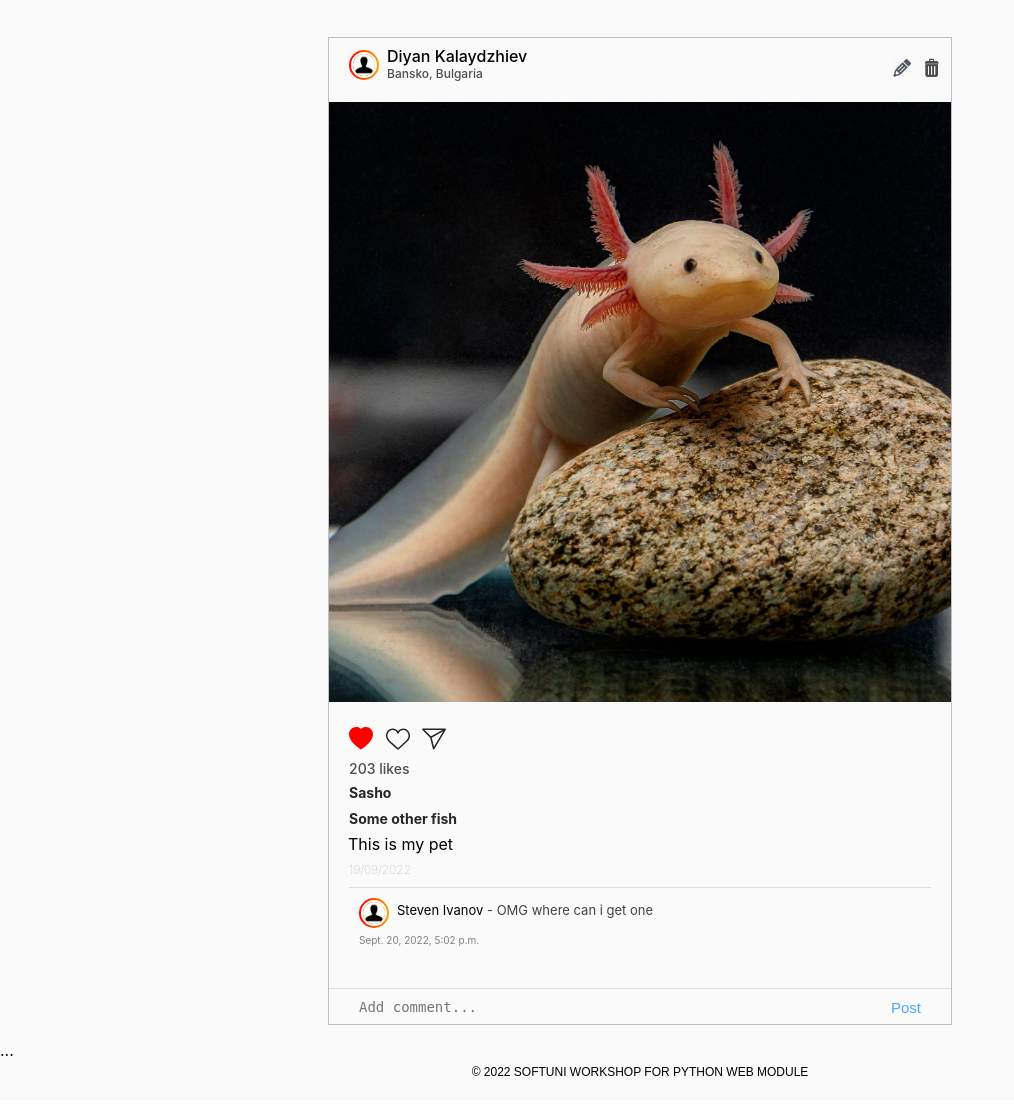
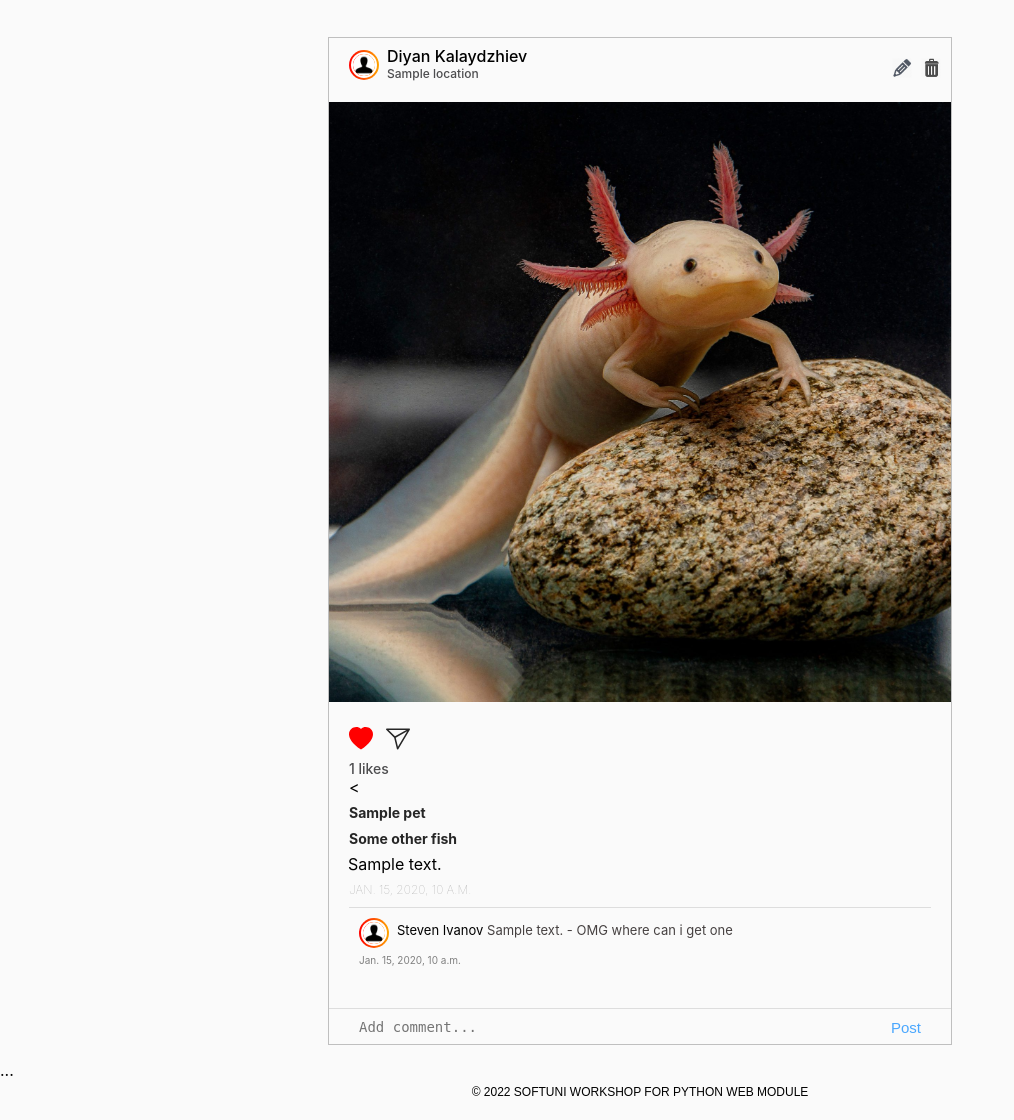
Before and after one commit to m-s-enchev/Petstagram, a Django app: template Petstagram/photos/templates/photos/photo-details-page.html in a window 1280 px wide. Shown: the part 86-1206 px from the top of the page, without its empty margins (0-1014 px from the left). Before the commit the page ends 1162 px from the top, so only its background shows below. Run offline with Django 4.2, Linux system fonts and the light colour scheme; the template is opened without the code that fills it: most values are stand-ins (such as "Sample title", 1, 10 or a date in 2020).

Commit message:
html corrections

```diff
--- a/Petstagram/photos/templates/photos/photo-details-page.html
+++ b/Petstagram/photos/templates/photos/photo-details-page.html
@@ -37,13 +37,15 @@
                             <br>
 
                             <!-- IF the photo has location -->
-                            <span>Bansko, Bulgaria</span>
+                            {% if photo.location %}
+                                <span>{{ photo.location }}</span>
+                            {% endif %}
 
                             <!-- IF the viewer is the creator of the photo -->
                             <div class="edit-delete-btns">
 
                                 <!-- Link to Edit Pet Photo Page -->
-                                <a href="#">
+                                <a href="{% url 'edit-photo' photo.pk %}">
                                     <img class="edit-img" src="{% static 'images/edit-pen-icon-6.jpg' %}"
                                          alt="edit button">
                                 </a>
@@ -78,9 +80,10 @@
                             <span class="heart">
 
                                     <!-- Link to Like Path -->
-									<a href="#">
+									<a href="{% url 'like' photo.id %}">
 
 										<!-- IF user has liked the photo -->
+                                        {% if likes %}
                                         <svg style="color: red"
                                              xmlns="http://www.w3.org/2000/svg"
                                              width="24"
@@ -95,7 +98,7 @@
                                                   fill="red">
                                             </path>
                                         </svg>
-
+                                        {% else %}
                                         <!-- IF NOT user has liked the photo -->
                                         <svg aria-label="Like"
                                              color="#262626"
@@ -104,6 +107,9 @@
                                              role="img"
                                              viewBox="0 0 48 48"
                                              width="24">
+                                        {% endif %}
+
+
                                         <!-- Coordinate path -->
                                         <path d="M34.6 6.1c5.7 0 10.4 5.2 10.4
                                                     11.5 0 6.8-5.9 11-11.5 16S25 41.3 24
@@ -126,7 +132,7 @@
                             <!-- Start Share  Button -->
 
                             <!-- Link to Share Path -->
-                            <a href="#">
+                            <a href="{% url 'share' photo.id %}">
                                 <svg aria-label="Share Post" class="_8-yf5 " color="#262626" fill="#262626"
                                      height="24" role="img" viewBox="0 0 48 48" width="24">
                                     <path d="M47.8 3.8c-.3-.5-.8-.8-1.3-.8h-45C.9 3.1.3
@@ -143,13 +149,14 @@
                     <!-- End Like and Share Buttons Section -->
 
                     <!-- Number of Likes for the Photo -->
-                    <p class="likes">203 likes</p>
+                    <p class="likes">{{ likes.count }} likes</p>
 
                     <!-- Start Tagged Pets Section-->
+                {% for pet in photo.tagged_pets.all %}
                     <!-- Link to First Tagged Pet Details Page -->
-                    <a href="#">
+                    <<a href="{% url 'pet-details' "username" pet.slug %}">
                         <p class="message">
-                            <b>Sasho</b>
+                            <b>{{ pet.name }}</b>
                         </p>
                     </a>
                     <!-- Link to Second Tagged Pet Details Page -->
@@ -159,14 +166,17 @@
                         </p>
                     </a>
                     <!-- End Tagged Pets Section-->
+                {% endfor %}
+
 
                     <!-- Photo description -->
-                    <p class="pet-details">This is my pet</p>
+                    <p class="pet-details">{{ photo.description }}</p>
 
                     <!-- Date of Publication or edit of the Photo -->
-                    <h5 class="postTime">19/09/2022</h5>
+                   <h5 class="postTime">{{ photo.date_of_publication }}</h5>
 
                     <!-- Start Comments Section -->
+                {% for comment in comments %}
                     <div class="comments">
                         <div class="top">
                             <div class="userDetails">
@@ -184,14 +194,16 @@
                                         <!-- User First and/or Last Name or username-->
                                         <a href="">Steven Ivanov</a>
                                         <!-- User Comment -->
+                                        {{ comment.text }}
                                         - OMG where can i get one
                                     </p>
                                 </div>
-                                <span>Sept. 20, 2022, 5:02 p.m.</span>
+                                <span>{{ comment.date_time_of_publication }}</span>
                             </div>
                         </div>
                     </div>
                     <!-- End Comments Section -->
+                {% endfor %}
                 </div>
 
                 <!-- Start Add Comments Section -->
```
